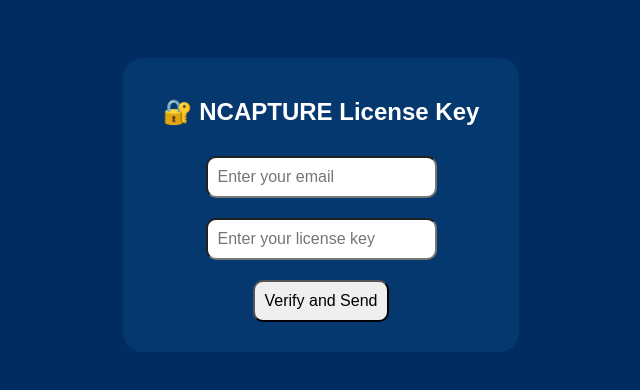
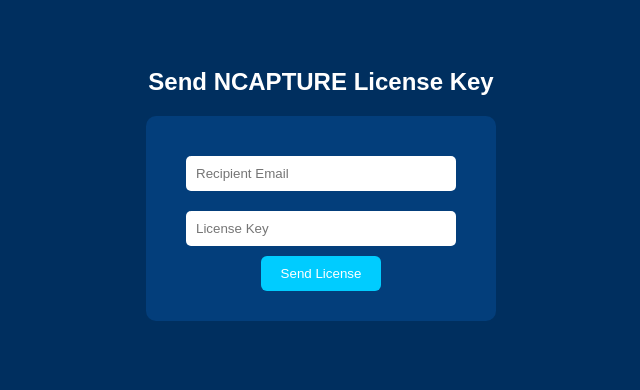
Before and after one commit to Nath141jkn/ncapture-website, a plain HTML site: page form.html in a window 1280 px wide. Shown: the whole page, without its empty margins (319-959 px from the left). Drawn offline with Linux system fonts and the light colour scheme.

Commit message:
form.html

```diff
--- a/form.html
+++ b/form.html
@@ -1,37 +1,47 @@
 <!DOCTYPE html>
 <html>
 <head>
-    <title>NCAPTURE License Verification</title>
+  <title>NCAPTURE License Sender</title>
   <style>
     body {
-            background: #002c61;
       font-family: Arial, sans-serif;
+      background-color: #002f5f;
       color: white;
       text-align: center;
-            padding-top: 50px;
+      padding: 40px;
     }
-        input, button {
+    form {
+      background: #033e7b;
+      padding: 30px;
+      border-radius: 10px;
+      display: inline-block;
+    }
+    input[type="email"], input[type="text"] {
       padding: 10px;
-            font-size: 16px;
       margin: 10px;
-            border-radius: 10px;
+      width: 250px;
+      border-radius: 5px;
+      border: none;
     }
-        .form-box {
-            background: #04386f;
-            display: inline-block;
-            padding: 20px 40px;
-            border-radius: 20px;
+    input[type="submit"] {
+      background: #00ccff;
+      color: white;
+      padding: 10px 20px;
+      border: none;
+      border-radius: 6px;
+      cursor: pointer;
+    }
+    h2 {
+      margin-bottom: 20px;
     }
   </style>
 </head>
 <body>
-    <div class="form-box">
-        <h2>🔐 NCAPTURE License Key</h2>
-        <form method="POST" action="/submit">
-            <input type="email" name="email" placeholder="Enter your email" required><br>
-            <input type="text" name="license" placeholder="Enter your license key" required><br>
-            <button type="submit">Verify and Send</button>
+  <h2>Send NCAPTURE License Key</h2>
+  <form action="/send" method="get">
+    <input type="email" name="to" placeholder="Recipient Email" required><br>
+    <input type="text" name="key" placeholder="License Key" required><br>
+    <input type="submit" value="Send License">
   </form>
-    </div>
 </body>
 </html>
```
Lines whose indentation alone changed are shown as unchanged.
